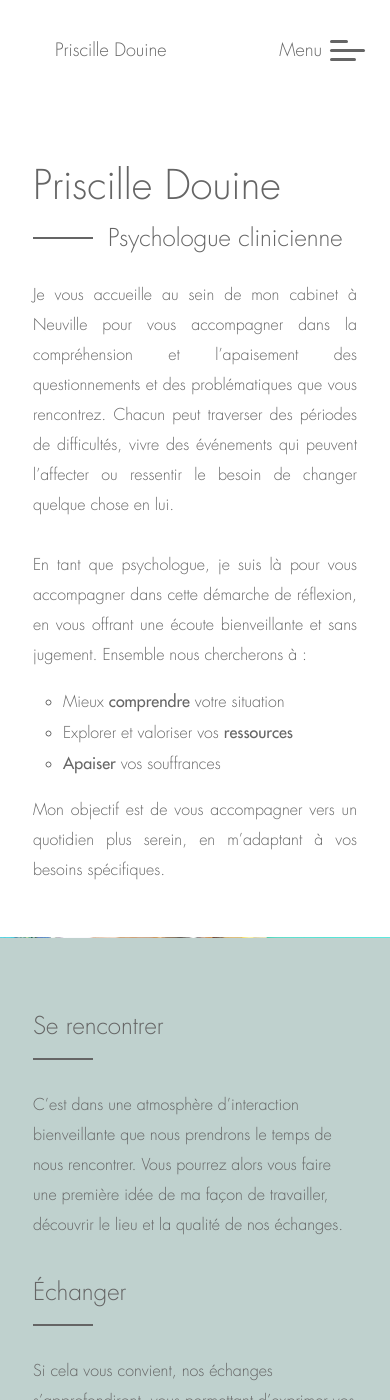
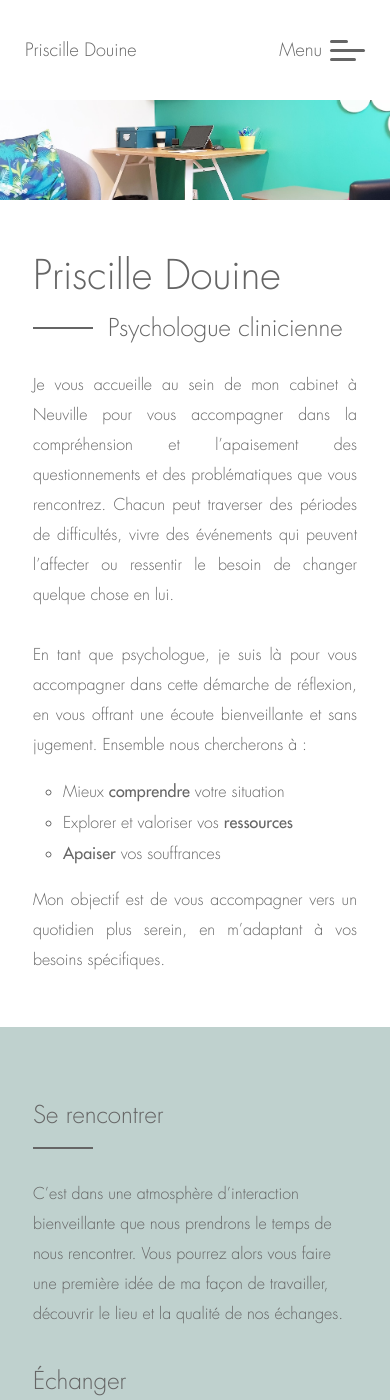
Before and after one commit to florentdouine/psychologue, a Jekyll site: the page built from index.html, in a window 390 px wide and 1400 px high. Built offline with Jekyll 4.4.1, drawn with Linux system fonts in a browser that asks for light colours.

Commit message:
New adjustments

```diff
--- a/_sass/_section.scss
+++ b/_sass/_section.scss
@@ -32,7 +32,7 @@
 
 #container .row:first-child {
     @include media-breakpoint-down(sm) {
-        padding-top: 50px
+        padding-top: 100px
     }
 }
 
--- a/_sass/includes/_menu.scss
+++ b/_sass/includes/_menu.scss
@@ -21,6 +21,7 @@ nav {
 
 nav ul {
   display: flex;
+  margin-left: 0px;
 }
 
 nav li {
--- a/_sass/pages/_home.scss
+++ b/_sass/pages/_home.scss
@@ -1,9 +1,3 @@
-#home-presentation {
-    @include media-breakpoint-down(md) {
-        margin-top: 80px;
-    }
-}
-
 #home-illustration {
     background-image: url("/images/bureau-priscille-douine-psychologue-neuville.jpg");
     background-repeat: no-repeat;
--- a/index.html
+++ b/index.html
@@ -5,8 +5,9 @@ menu-title: Accueil
 order: 1
 ---
 
-<section class="section-col-light row flex-md-row-reverse text-justify">
-
+<section class="section-col-light row flex-md-row text-justify">
+    <div class="col-md-6 anim-fadein-apparition" id="home-illustration" style="min-height: 100px;">
+    </div>
     <div class="col-md-6">
         <div class="margin-container" id="home-presentation">
             <div class="d-none d-md-block">
@@ -32,8 +33,6 @@ order: 1
             </p>
 
         </div>
-    </div>
-    <div class="col-md-6" id="home-illustration">
     </div>
 </section>
 
```
